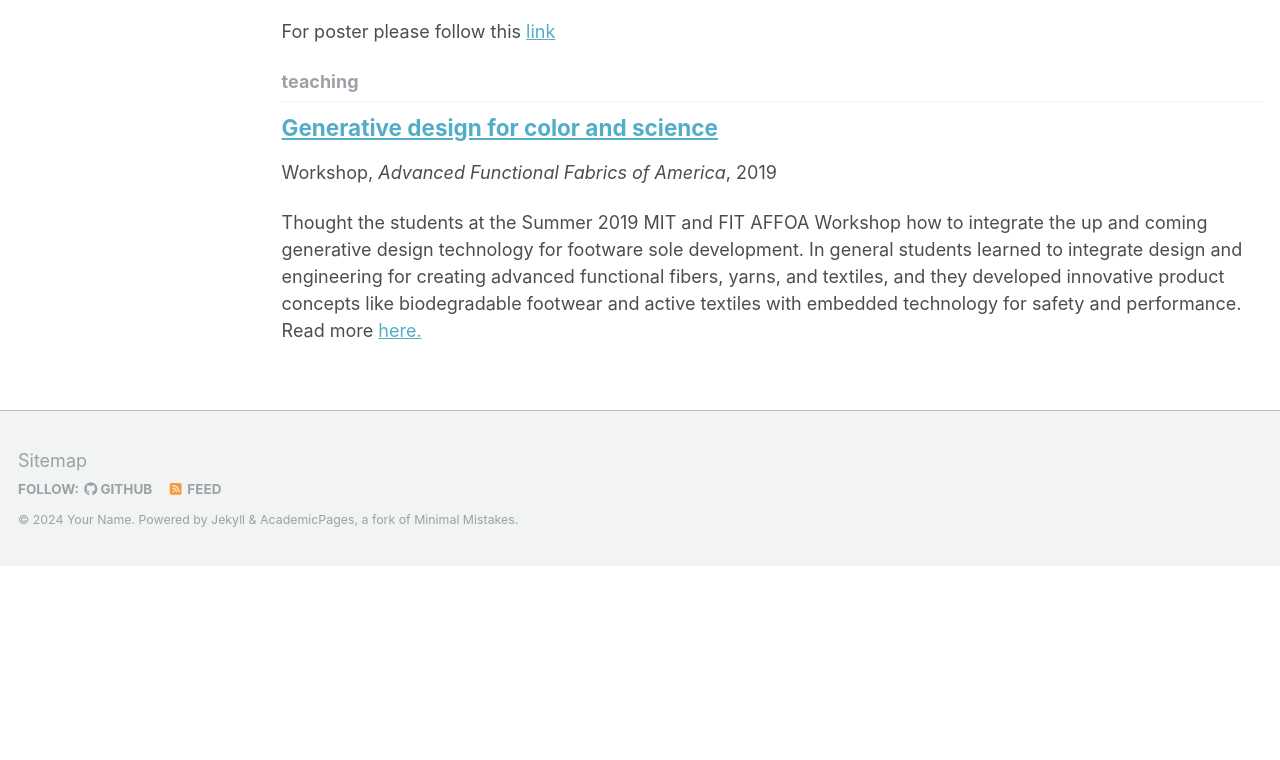
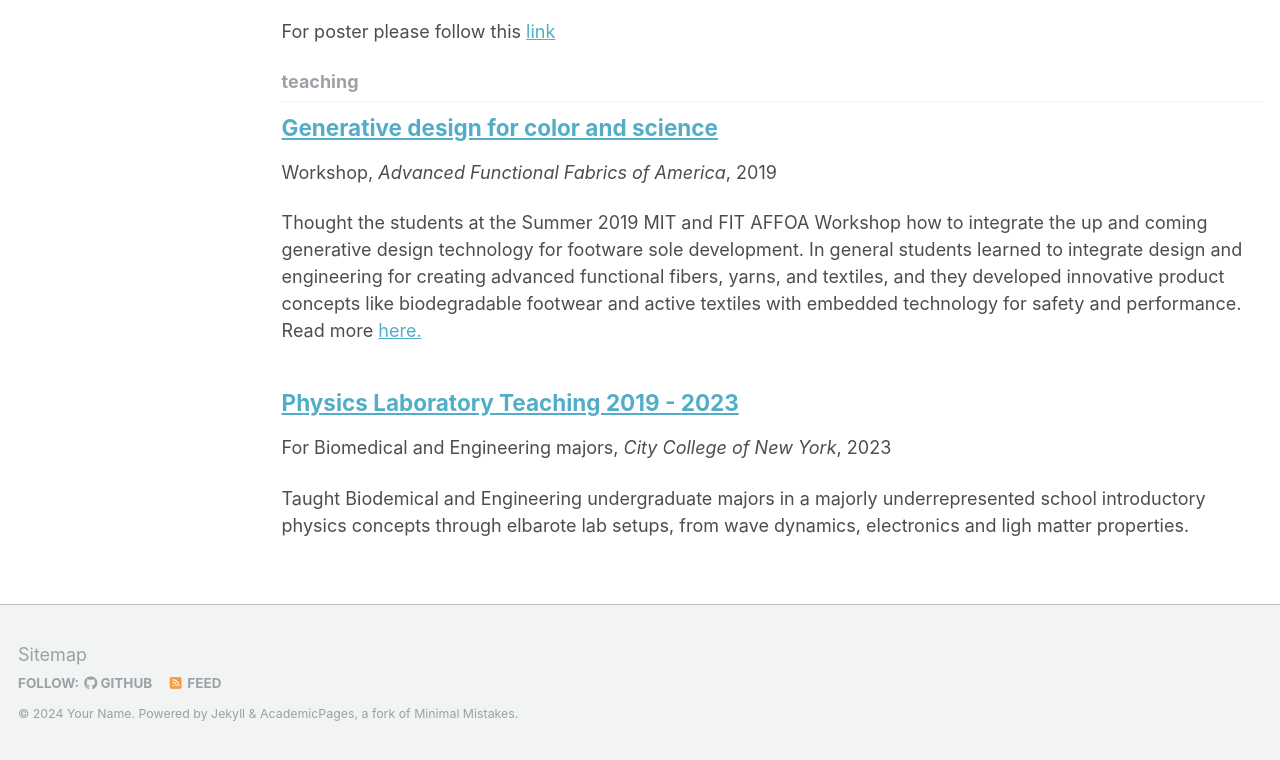
Before and after one commit to kryogenica/CV, a Jekyll site: the page built from _pages/collection-archive.html, in a window 1280 px wide and 900 px high, scrolled down 2641 px, cut to the strip 140-900 px from the top of the window. Built offline with Jekyll 4.4.1, drawn with Linux system fonts in a browser that asks for light colours; a file with an impossible date is left out; before the commit the page ends 3347 px from its top, so only the background shows below that.

Commit message:
Update 2019-Physics_lab.md

```diff
--- a/_teaching/2019-Physics_lab.md
+++ b/_teaching/2019-Physics_lab.md
@@ -4,7 +4,7 @@ collection: teaching
 type: "For Biomedical and Engineering majors"
 permalink: /teaching/2019-Physics_lab
 venue: "City College of New York"
-date:
+date: 2023-05-10
 location: "New York, NY"
 ---
 Taught Biodemical and Engineering undergraduate majors in a majorly underrepresented school introductory physics concepts through elbarote lab setups, from wave dynamics, electronics and ligh matter properties.
```
